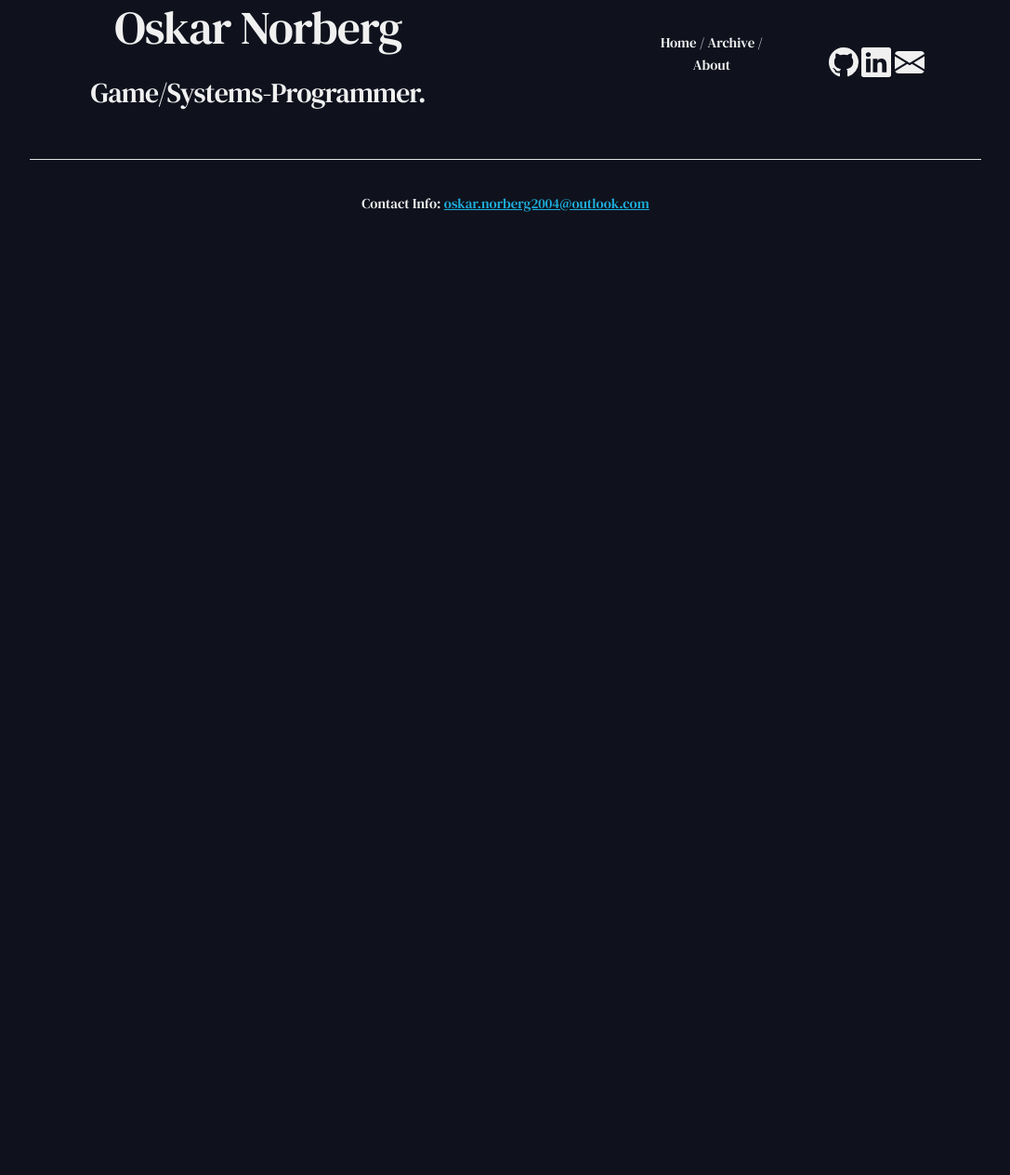
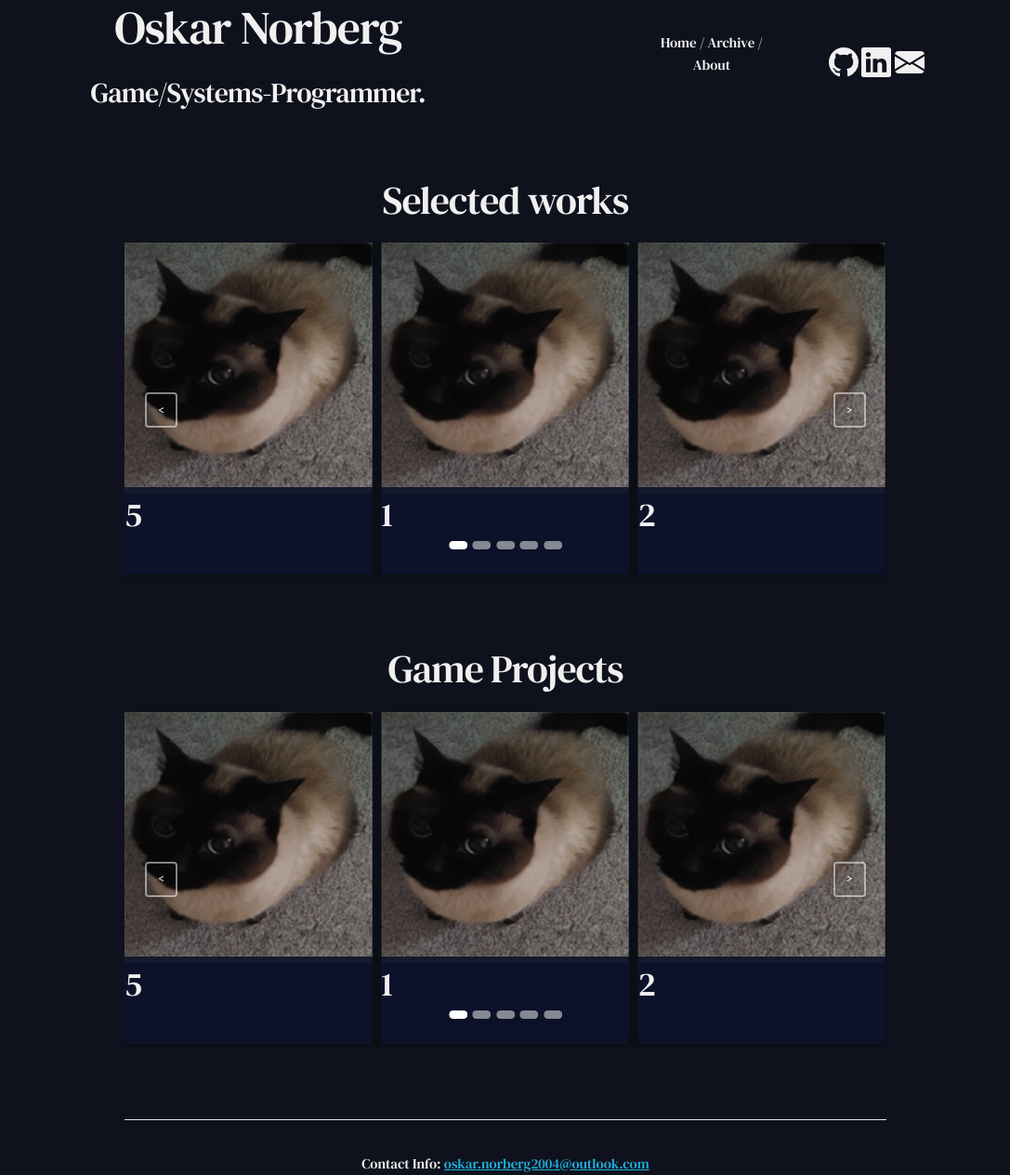
Before and after one commit to Oskar-Norberg/oskar-norberg.github.io, a Jekyll site: the page built from index.md, in a window 1280 px wide. Shown: the whole page at 93% size, without its empty margins (96-1183 px from the left). Built offline with Jekyll 4.4.1, drawn with Linux system fonts in a browser that asks for light colours; before the commit the page ends 900 px from its top, so only the background shows below that.

Commit message:
ADD: [Script] Basic gliders on home page

```diff
--- a/_layouts/home.html
+++ b/_layouts/home.html
@@ -1,3 +1,98 @@
 ---
 layout: default
 ---
+<br>
+<br>
+
+<div class="container">
+    <h2 class="text-center">Selected works</h2>
+    <div class="row">
+        <div class="glide">
+        <div class="glide__track" data-glide-el="track">
+            <ul class="glide__slides">
+            <li class="glide__slide">
+                <img src="{{ '../assets/img/car.jpg' | relative_url }}">
+                <h3>1</h3>
+            </li>
+            <li class="glide__slide">
+                <img src="{{ '../assets/img/car.jpg' | relative_url }}">
+                <h3>2</h3>
+            </li>
+            <li class="glide__slide">
+                <img src="{{ '../assets/img/car.jpg' | relative_url }}">
+                <h3>3</h3>
+            </li>
+            <li class="glide__slide">
+                <img src="{{ '../assets/img/car.jpg' | relative_url }}">
+                <h3>4</h3>
+            </li>
+            <li class="glide__slide">
+                <img src="{{ '../assets/img/car.jpg' | relative_url }}">
+                <h3>5</h3>
+            </li>
+            </ul>
+        </div>
+
+        <div class="glide__arrows" data-glide-el="controls">
+            <button class="glide__arrow glide__arrow--left" data-glide-dir="<"><</button>
+            <button class="glide__arrow glide__arrow--right" data-glide-dir=">">></button>
+        </div>
+
+        <div class="glide__bullets" data-glide-el="controls[nav]">
+            <button class="glide__bullet" data-glide-dir="=0"></button>
+            <button class="glide__bullet" data-glide-dir="=1"></button>
+            <button class="glide__bullet" data-glide-dir="=2"></button>
+            <button class="glide__bullet" data-glide-dir="=3"></button>
+            <button class="glide__bullet" data-glide-dir="=4"></button>
+        </div>
+    </div>
+
+    <br>
+    <br>
+    <br>
+
+    <h2 class="text-center">Game Projects</h2>
+    <div class="row">
+        <div class="glide">
+        <div class="glide__track" data-glide-el="track">
+            <ul class="glide__slides">
+            <li class="glide__slide">
+                <img src="{{ '../assets/img/car.jpg' | relative_url }}">
+                <h3>1</h3>
+            </li>
+            <li class="glide__slide">
+                <img src="{{ '../assets/img/car.jpg' | relative_url }}">
+                <h3>2</h3>
+            </li>
+            <li class="glide__slide">
+                <img src="{{ '../assets/img/car.jpg' | relative_url }}">
+                <h3>3</h3>
+            </li>
+            <li class="glide__slide">
+                <img src="{{ '../assets/img/car.jpg' | relative_url }}">
+                <h3>4</h3>
+            </li>
+            <li class="glide__slide">
+                <img src="{{ '../assets/img/car.jpg' | relative_url }}">
+                <h3>5</h3>
+            </li>
+            </ul>
+        </div>
+
+        <div class="glide__arrows" data-glide-el="controls">
+            <button class="glide__arrow glide__arrow--left" data-glide-dir="<"><</button>
+            <button class="glide__arrow glide__arrow--right" data-glide-dir=">">></button>
+        </div>
+
+        <div class="glide__bullets" data-glide-el="controls[nav]">
+            <button class="glide__bullet" data-glide-dir="=0"></button>
+            <button class="glide__bullet" data-glide-dir="=1"></button>
+            <button class="glide__bullet" data-glide-dir="=2"></button>
+            <button class="glide__bullet" data-glide-dir="=3"></button>
+            <button class="glide__bullet" data-glide-dir="=4"></button>
+        </div>
+    </div>
+
+    <br>
+    <br>
+</div>
--- a/_sass/defines/colors.scss
+++ b/_sass/defines/colors.scss
@@ -1,4 +1,6 @@
+$color-lighter-blue: #14192b;
 $color-blue: #0f121d;
+$color-darker-blue: #0c0e16;
 $color-black: #0d122b;
 $color-light: #ececec;
 $color-smoke: #d2c7c7;
--- /dev/null
+++ b/_sass/glide/glide.scss
@@ -0,0 +1,32 @@
+.glide {
+    background-color: $color-darker-blue;
+    width:80%;
+    margin-left:auto;
+    margin-right:auto;
+}
+
+.glide__slide {
+    background-color: $color-lighter-blue;
+    width: 30rem;
+    height: 35rem;
+}
+
+.glide__slide img {
+    width: 100%;
+    height: 75%;
+}
+
+.glide__slide h3 {
+    background-color: $color-black;
+    width: 100%;
+    height: 25%;
+}
+
+.glide__arrow{
+    // TODO: Fix the arrows distance from glider
+}
+
+.glide__bullet {
+    width: 2rem;
+    border-radius: 1rem;
+}
--- a/assets/css/style.scss
+++ b/assets/css/style.scss
@@ -9,4 +9,6 @@
 @import "helpers/flex";
 @import "helpers/text";
 
+@import "glide/glide";
+
 @import "main";
--- /dev/null
+++ b/assets/js/glider-setup.js
@@ -0,0 +1,11 @@
+document.addEventListener("DOMContentLoaded", function () {
+    const glideElements = document.querySelectorAll('.glide');
+
+    glideElements.forEach((el) => {
+        new Glide(el, {
+            type: 'carousel',
+            perView: 3,
+            focusAt: 'center'
+        }).mount();
+    });
+});
```
Also changed, not shown: _layouts/default.html (+2 -5 lines), assets/img/car.jpg (added).
